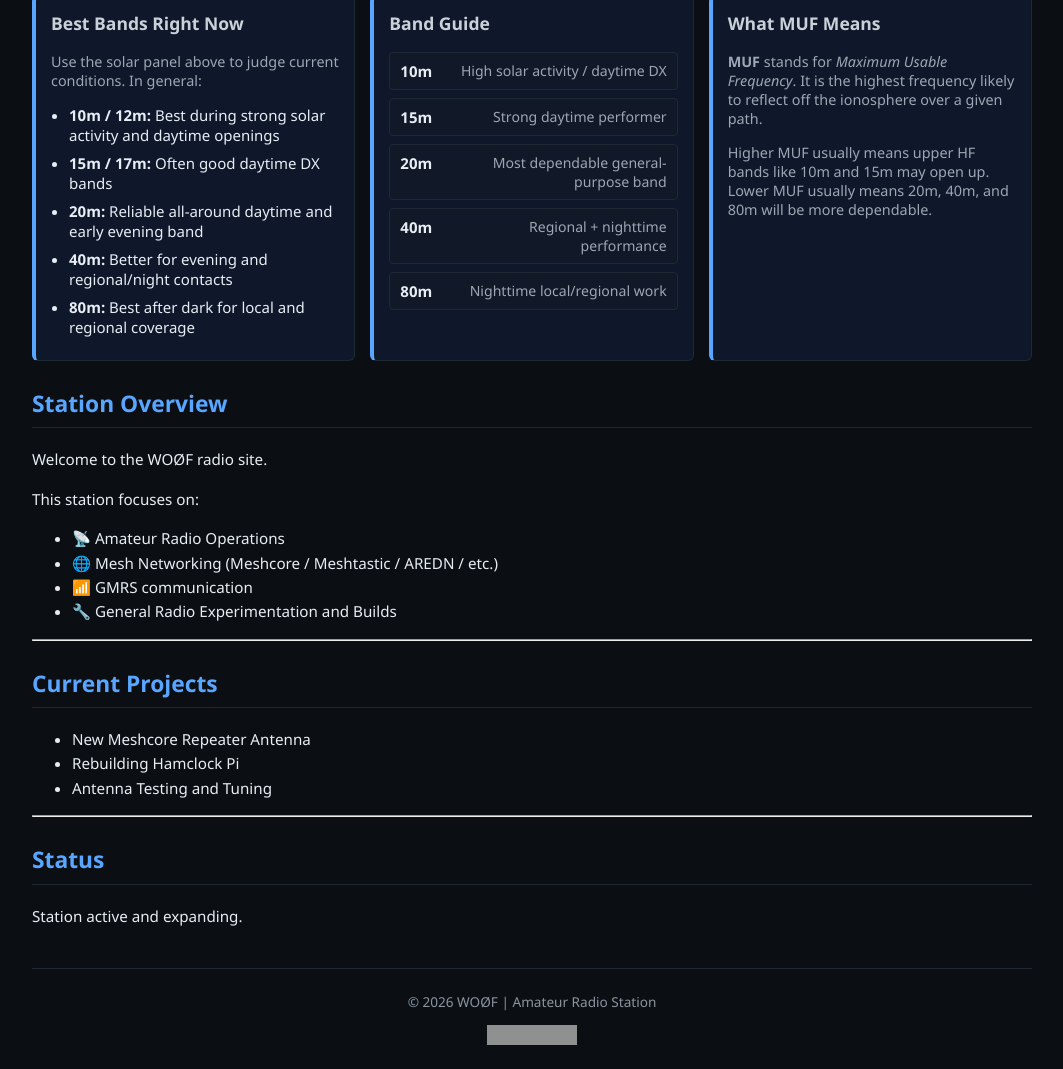
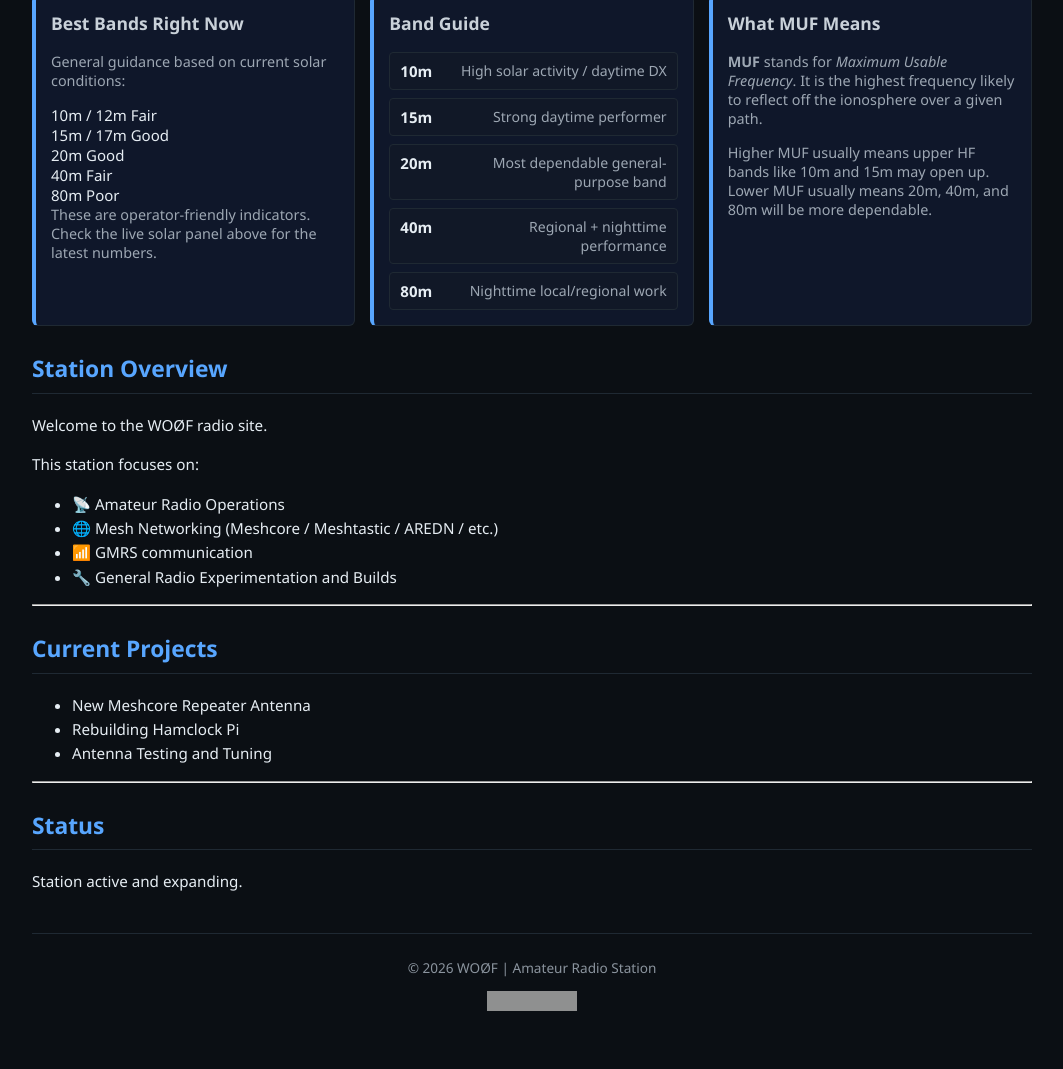
Before and after one commit to Lymitliss/Lymitliss.github.io, a Jekyll site: the page built from index.md, in a window 1280 px wide. Shown: the part 648-1717 px from the top of the page, without its empty margins (108-1171 px from the left). Built offline with Jekyll 4.4.1, drawn with Linux system fonts in a browser that asks for light colours; after the commit the page ends 1683 px from its top, so only the background shows below that; grey boxes are pictures that could not be loaded.

Commit message:
Update default.html

```diff
--- a/_layouts/default.html
+++ b/_layouts/default.html
@@ -48,15 +48,35 @@
         <div class="prop-card">
           <h3>Best Bands Right Now</h3>
           <p class="prop-note">
-            Use the solar panel above to judge current conditions. In general:
+            General guidance based on current solar conditions:
           </p>
-          <ul>
-            <li><strong>10m / 12m:</strong> Best during strong solar activity and daytime openings</li>
-            <li><strong>15m / 17m:</strong> Often good daytime DX bands</li>
-            <li><strong>20m:</strong> Reliable all-around daytime and early evening band</li>
-            <li><strong>40m:</strong> Better for evening and regional/night contacts</li>
-            <li><strong>80m:</strong> Best after dark for local and regional coverage</li>
-          </ul>
+
+          <div class="band-status-list">
+            <div class="band-status-row">
+              <span class="band-name">10m / 12m</span>
+              <span class="band-badge band-fair">Fair</span>
+            </div>
+            <div class="band-status-row">
+              <span class="band-name">15m / 17m</span>
+              <span class="band-badge band-good">Good</span>
+            </div>
+            <div class="band-status-row">
+              <span class="band-name">20m</span>
+              <span class="band-badge band-good">Good</span>
+            </div>
+            <div class="band-status-row">
+              <span class="band-name">40m</span>
+              <span class="band-badge band-fair">Fair</span>
+            </div>
+            <div class="band-status-row">
+              <span class="band-name">80m</span>
+              <span class="band-badge band-poor">Poor</span>
+            </div>
+          </div>
+
+          <p class="prop-note">
+            These are operator-friendly indicators. Check the live solar panel above for the latest numbers.
+          </p>
         </div>
 
         <div class="prop-card">
```
